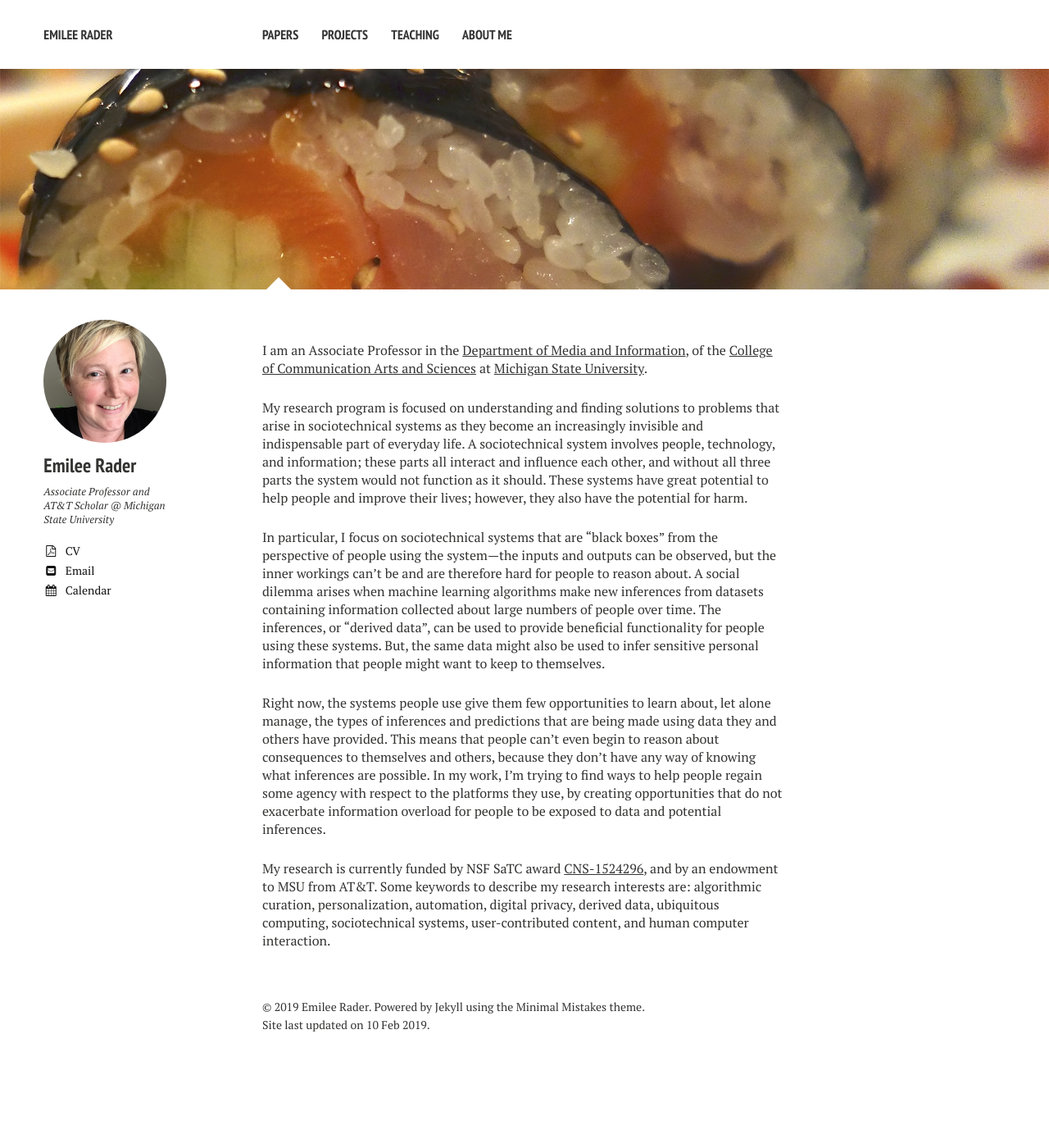
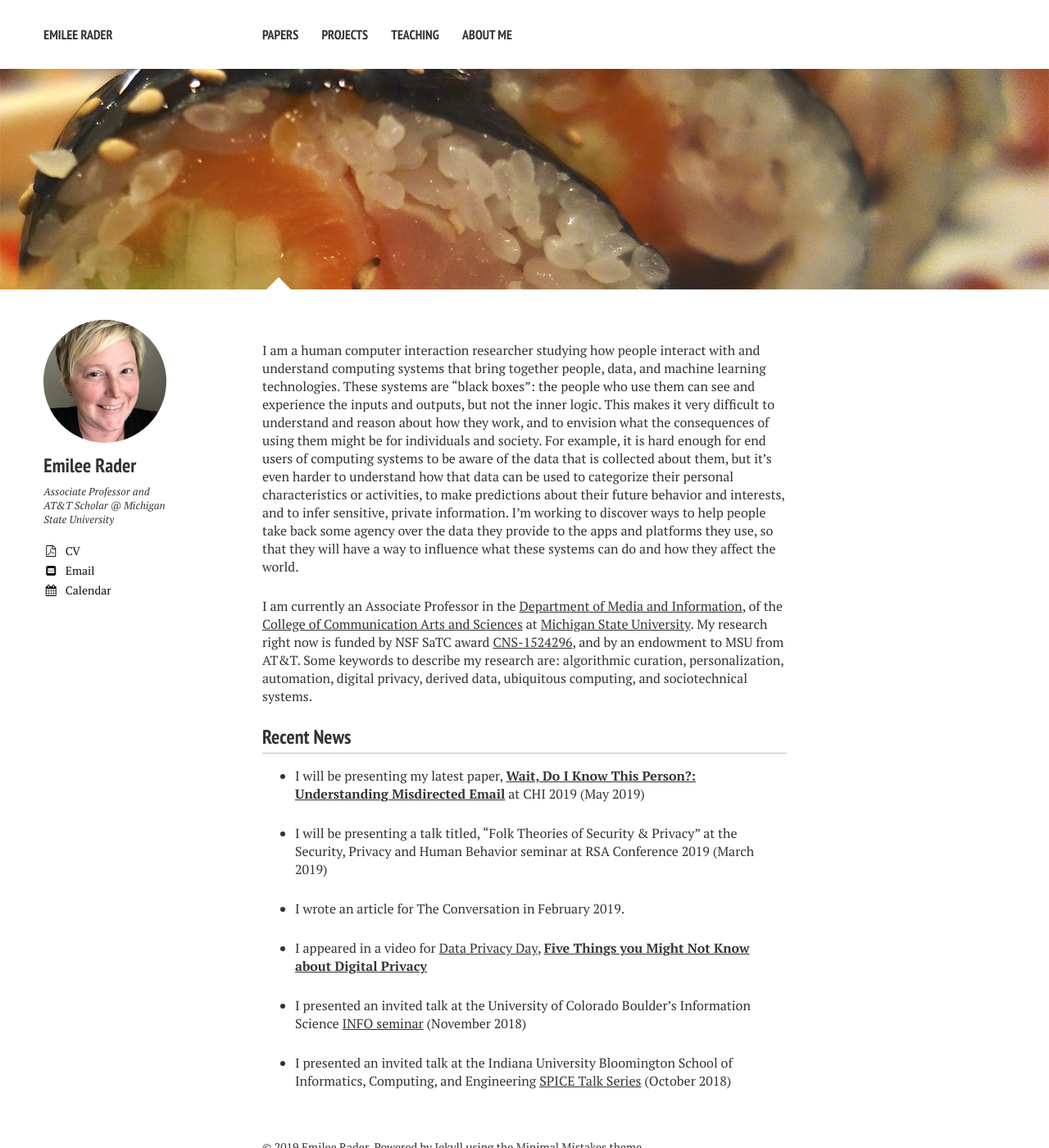
Before and after one commit to bierdoctor/bierdoctor.github.io, a Jekyll site: the page built from index.md, in a window 1280 px wide and 1400 px high. Shown: the whole window at 82% size. Built offline with Jekyll 4.4.1, drawn with Linux system fonts in a browser that asks for light colours; nearby versions of some CDN libraries.

Commit message:
rewrote my description of myself, and added "recent news" back to home page

```diff
--- a/index.md
+++ b/index.md
@@ -4,19 +4,29 @@ comments: false
 share: false
 ---
 
-I am an Associate Professor in the [Department of Media and Information](http://mi.msu.edu/), of the [College of Communication Arts and Sciences](http://cas.msu.edu/) at [Michigan State University](http://msu.edu/).
 
-My research program is focused on understanding and finding solutions to problems that arise in sociotechnical systems as they become an increasingly invisible and indispensable part of everyday life. A sociotechnical system involves people, technology, and information; these parts all interact and influence each other, and without all three parts the system would not function as it should. These systems have great potential to help people and improve their lives; however, they also have the potential for harm.
+I am a human computer interaction researcher studying how people interact with and understand computing systems that bring together people, data, and machine learning technologies. These systems are "black boxes": the people who use them can see and experience the inputs and outputs, but not the inner logic. This makes it very difficult to understand and reason about how they work, and to envision what the consequences of using them might be for individuals and society. For example, it is hard enough for end users of computing systems to be aware of the data that is collected about them, but it's even harder to understand how that data can be used to categorize their personal characteristics or activities, to make predictions about their future behavior and interests, and to infer sensitive, private information. I’m working to discover ways to help people take back some agency over the data they provide to the apps and platforms they use, so that they will have a way to influence what these systems can do and how they affect the world.
 
-In particular, I focus on sociotechnical systems that are "black boxes" from the perspective of people using the system---the inputs and outputs can be observed, but the inner workings can't be and are therefore hard for people to reason about. A social dilemma arises when machine learning algorithms make new inferences from datasets containing information collected about large numbers of people over time. The inferences, or "derived data", can be used to provide beneficial functionality for people using these systems. But, the same data might also be used to infer sensitive personal information that people might want to keep to themselves.
+I am currently an Associate Professor in the [Department of Media and Information](http://mi.msu.edu/), of the [College of Communication Arts and Sciences](http://cas.msu.edu/) at [Michigan State University](http://msu.edu/). My research right now is funded by NSF SaTC award [CNS-1524296](http://www.nsf.gov/awardsearch/showAward?AWD_ID=1524296), and by an endowment to MSU from AT&T. Some keywords to describe my research are: algorithmic curation, personalization, automation, digital privacy, derived data, ubiquitous computing, and sociotechnical systems.
 
-Right now, the systems people use give them few opportunities to learn about, let alone manage, the types of inferences and predictions that are being made using data they and others have provided. This means that people can't even begin to reason about consequences to themselves and others, because they don't have any way of knowing what inferences are possible. In my work, I'm trying to find ways to help people regain some agency with respect to the platforms they use, by creating opportunities that do not exacerbate information overload for people to be exposed to data and potential inferences.
 
-My research is currently funded by NSF SaTC award [CNS-1524296](http://www.nsf.gov/awardsearch/showAward?AWD_ID=1524296), and by an endowment to MSU from AT&T. Some keywords to describe my research interests are: algorithmic curation, personalization, automation, digital privacy, derived data, ubiquitous computing, sociotechnical systems, user-contributed content, and human computer interaction.
+### Recent News
+
+- I will be presenting my latest paper, [**Wait, Do I Know This Person?: Understanding Misdirected Email**](http://bierdoctor.com/papers/rader_chi19.pdf) at CHI 2019 (May 2019)
+
+- I will be presenting a talk titled, "Folk Theories of Security & Privacy" at the Security, Privacy and Human Behavior seminar at RSA Conference 2019 (March 2019)
+
+- I wrote an article for The Conversation in February 2019.
+
+- I appeared in a video for [Data Privacy Day](https://en.wikipedia.org/wiki/Data_Privacy_Day), [**Five Things you Might Not Know about Digital Privacy**](https://www.youtube.com/watch?v=Npv6z6-MjLw)
+
+- I presented an invited talk at the University of Colorado Boulder's Information Science [INFO seminar](https://calendar.colorado.edu/event/info_seminar_emilee_rader_implications_of_beliefs_about_derived_personal_data) (November 2018)
+
+- I presented an invited talk at the Indiana University Bloomington School of Informatics, Computing, and Engineering [SPICE Talk Series](https://spice.sice.indiana.edu/2018/11/02/spice-talk-series-features-professor-emilee-rader/) (October 2018)
+
+
 
 <!--
-### Recent News
-
 - Presenting the latest paper from my algorithmic curation grant, [**Explanations as Mechanisms for Algorithmic Transparency**](http://bierdoctor.com/papers/rader_chi18.pdf), at CHI (April 2018)
 
 - Presenting an invited talk at the University of Maryland College of Information Studies (April 2018)
```
